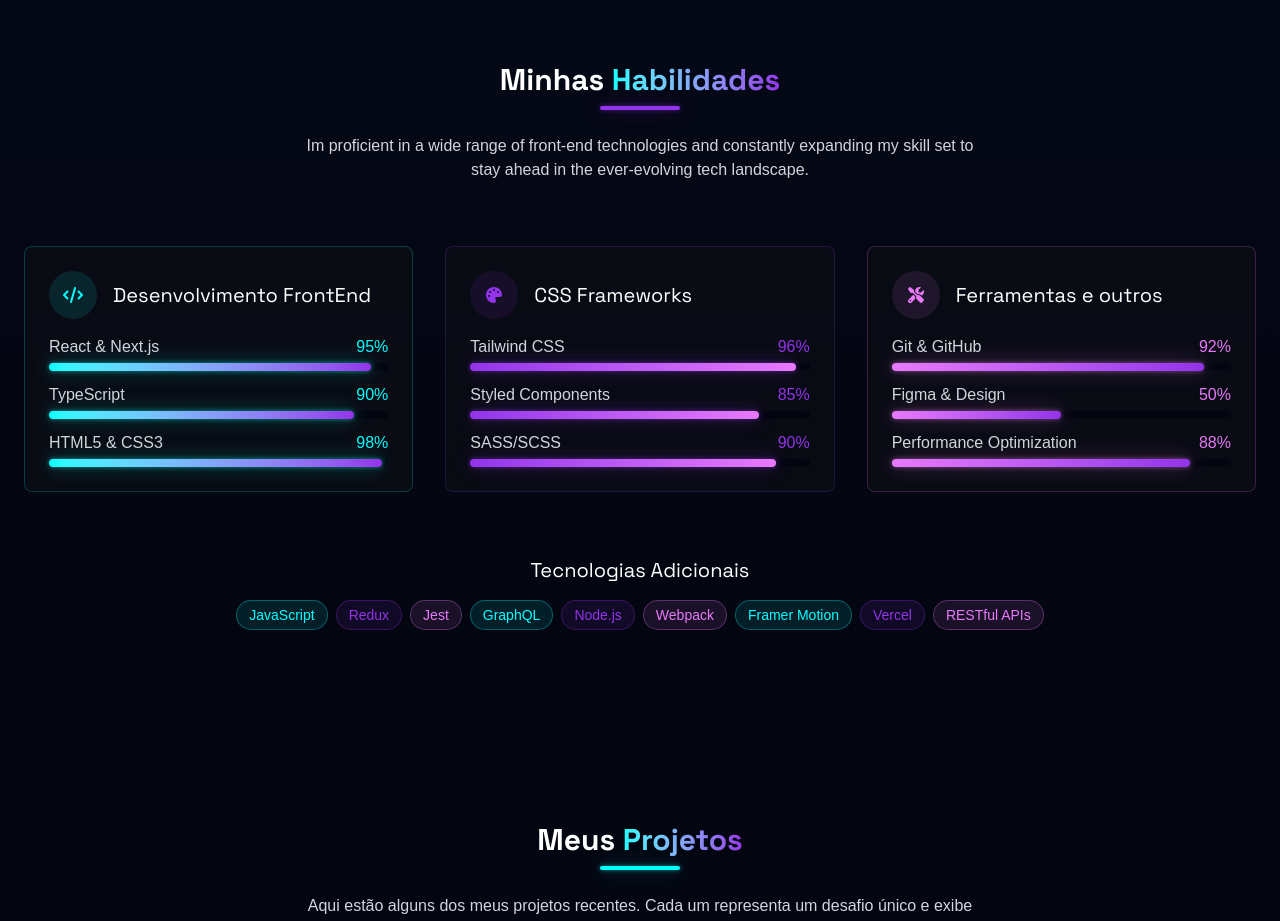
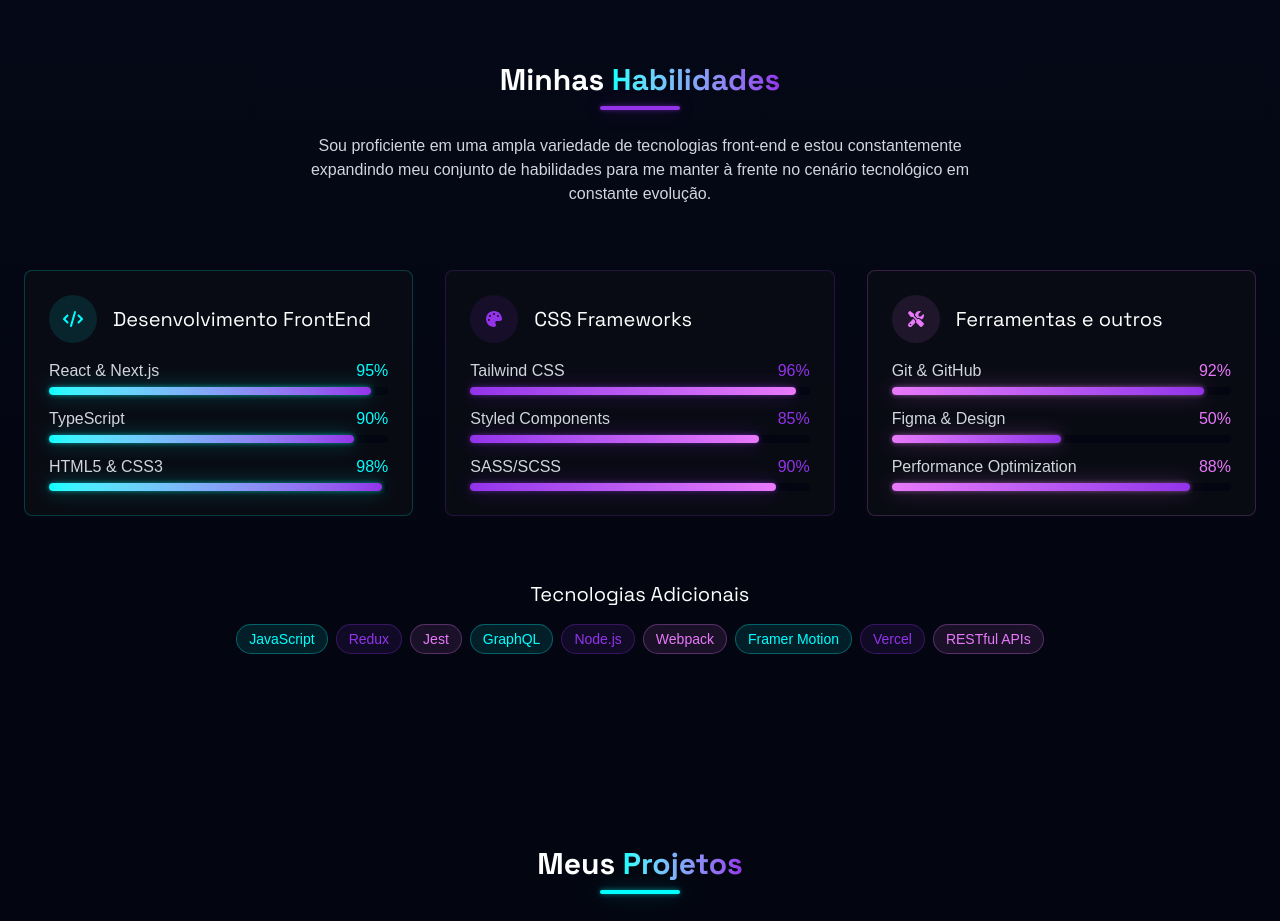
Before and after one commit to Tenshiiz/Portfolio, a Next.js app: page / in a window 1280 px wide. Shown: the part 1580-2501 px from the top of the page. Built offline with nearby package versions, Linux system fonts and the light colour scheme.

Commit message:
atualizando

```diff
--- a/src/app/Components/Skills/index.tsx
+++ b/src/app/Components/Skills/index.tsx
@@ -191,7 +191,7 @@ export default function SkillsSection() {
                         style={{ boxShadow: "0 0 5px rgba(147, 51, 234, 0.5), 0 0 20px rgba(147, 51, 234, 0.3)" }}
                     ></div>
                     <p className="text-gray-300 max-w-2xl mx-auto">
-                        Im proficient in a wide range of front-end technologies and constantly expanding my skill set to stay ahead in the ever-evolving tech landscape.
+                    Sou proficiente em uma ampla variedade de tecnologias front-end e estou constantemente expandindo meu conjunto de habilidades para me manter à frente no cenário tecnológico em constante evolução.
                     </p>
                 </motion.div>
 
```
